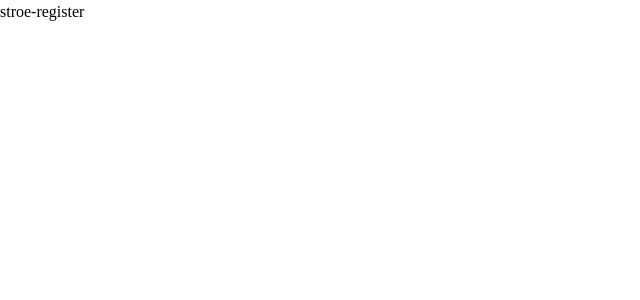
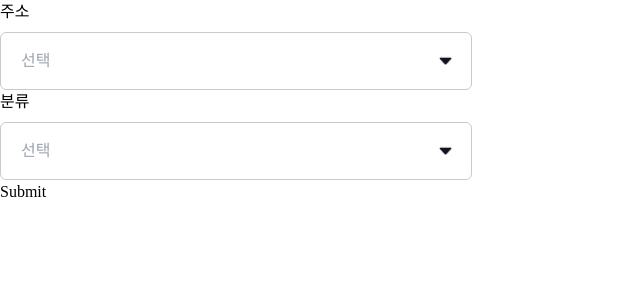
Before and after one commit to 902z/gheupPAY, a Next.js app: page /admin/store-register in a window 1280 px wide. Shown: the top 300 px of the page, without its empty margins (0-640 px from the left). Built offline with nearby package versions, Linux system fonts and the light colour scheme; a web font is replaced by a local one.

Commit message:
✨ feat: 사용 페이지에 예제 작성

```diff
--- a/app/(route)/admin/store-register/page.tsx
+++ b/app/(route)/admin/store-register/page.tsx
@@ -1,7 +1,65 @@
+"use client";
+import FormDropdown from "@/app/_components/form-dropdown";
+import Head from "next/head";
 import React from "react";
-export const metadata = {
-  title: "가게 정보 등록",
-};
+import { FieldValues, SubmitHandler, useForm } from "react-hook-form";
+
 export default function page() {
-  return <div>stroe-register</div>;
+  const {
+    register,
+    handleSubmit,
+    getValues,
+    setValue,
+    formState: { errors },
+  } = useForm();
+
+  const options = [
+    { label: "서울시 강동구", value: "서울시 강동구" },
+    { label: "서울시 강남구", value: "서울시 강남구" },
+    { label: "서울시 종로구", value: "서울시 종로구" },
+  ];
+
+  // label과 value의 분리는 보이는 것과 api로 보내는 것을 분리하기 위함
+  const cuisineOptions = [
+    { label: "⚡️ 한식", value: "한식" },
+    { label: "✅ 중식", value: "중식" },
+    { label: "양식", value: "양식" },
+    { label: "일식", value: "일식" },
+    { label: "분식", value: "분식" },
+    { label: "패스트푸드", value: "패스트푸드" },
+    { label: "디저트", value: "디저트" },
+    { label: "카페", value: "카페" },
+  ];
+
+  const onSubmit: SubmitHandler<FieldValues> = (data) => {
+    alert("주소: " + data.address + " " + "분류: " + data.cuisine);
+  };
+
+  return (
+    <>
+      <div className="w-[472px]">
+        <form onSubmit={handleSubmit(onSubmit)}>
+          <FormDropdown
+            name="address"
+            label="주소"
+            options={options}
+            register={register}
+            setValue={setValue}
+            getValues={getValues}
+            placeholder="선택"
+          />
+          <FormDropdown
+            name="cuisine"
+            label="분류"
+            options={cuisineOptions}
+            register={register}
+            setValue={setValue}
+            getValues={getValues}
+            placeholder="선택"
+          />
+          <button type="submit">Submit</button>
+        </form>
+      </div>
+    </>
+  );
 }
```
